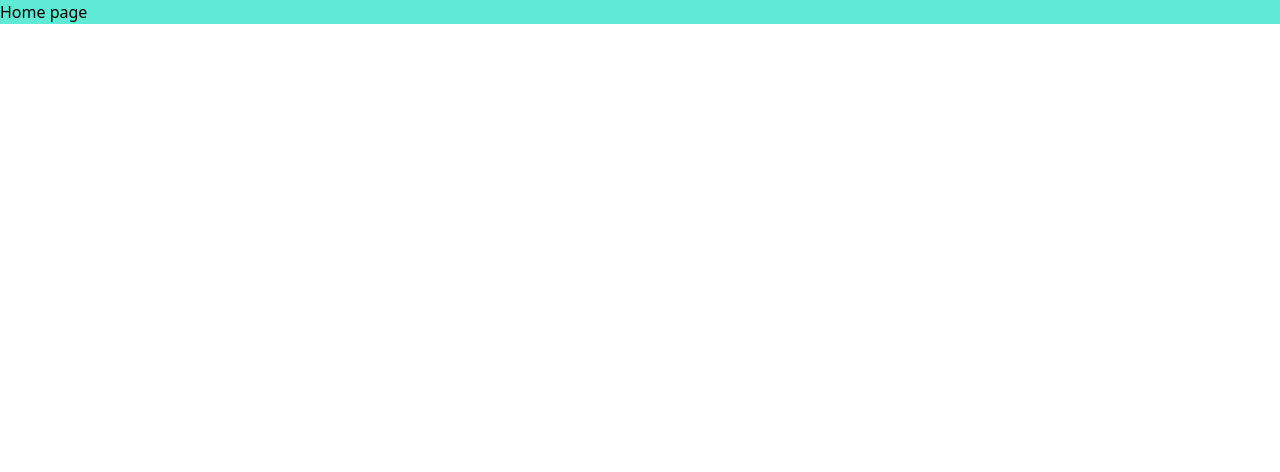
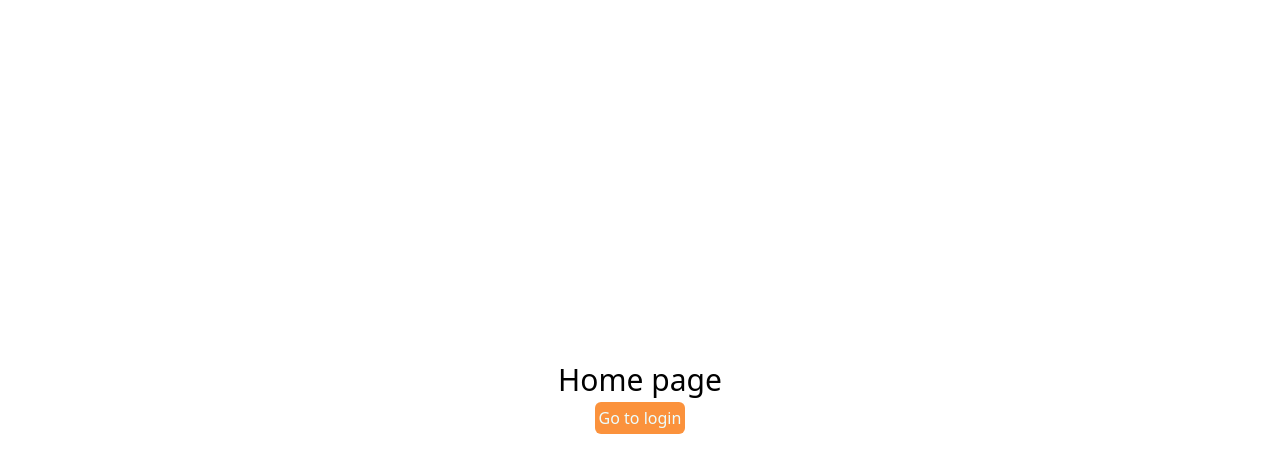
Before and after one commit to riefqialviansyah/gramedia-clone, a Next.js app in the folder my-app/: page / in a window 1280 px wide. Shown: the top 472 px of the page. Built offline with nearby package versions, Linux system fonts and the light colour scheme.

Commit message:
feat: add link between home and login

```diff
--- a/my-app/src/app/login/page.tsx
+++ b/my-app/src/app/login/page.tsx
@@ -1,9 +1,12 @@
+import Link from "next/link";
+
 export default function Login() {
   return (
-    <>
-      <div className="bg-orange-500">
-        <h1>Login Page</h1>
-      </div>
-    </>
+    <main className=" flex flex-col items-center justify-center h-screen">
+      <h1 className="text-3xl">Login page</h1>
+      <Link className="bg-orange-400 rounded-md p-1 m-1 text-cyan-50" href="/">
+        Go to home
+      </Link>
+    </main>
   );
 }
--- a/my-app/src/app/page.tsx
+++ b/my-app/src/app/page.tsx
@@ -1,5 +1,4 @@
 // import Image from "next/image";
-
 import Link from "next/link";
 
 export default function Home() {
@@ -111,8 +110,14 @@ export default function Home() {
     //     </a>
     //   </div>
     // </main>
-    <main className="bg-teal-300">
-      <h1>Home page</h1>
+    <main className=" flex flex-col items-center justify-center h-screen">
+      <h1 className="text-3xl">Home page</h1>
+      <Link
+        className="bg-orange-400 rounded-md p-1 m-1 text-cyan-50"
+        href="/login"
+      >
+        Go to login
+      </Link>
     </main>
   );
 }
```
